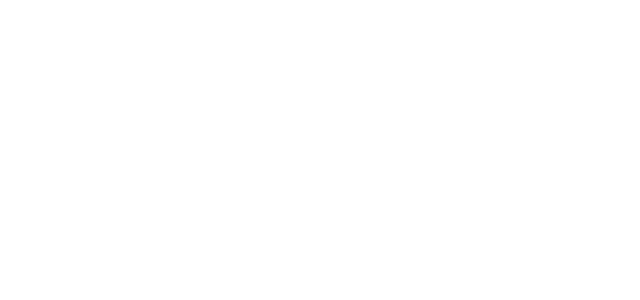
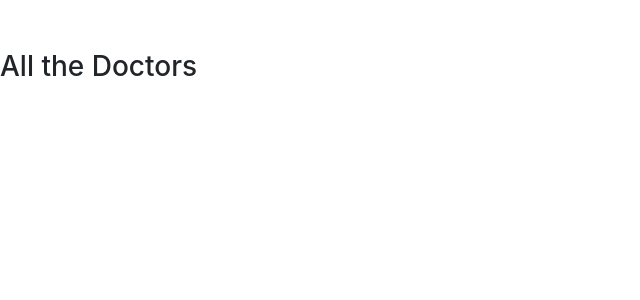
Before and after one commit to Mupa1/bookit-frontend, a React (Create React App) app: page /doctors in a window 1280 px wide. Shown: the top 300 px of the page, without its empty margins (0-640 px from the left). Built offline with nearby package versions, Linux system fonts and the light colour scheme.

Commit message:
add doctors page

```diff
--- a/src/components/App/App.js
+++ b/src/components/App/App.js
@@ -4,6 +4,7 @@
 import HomePage from '../HomePage/HomePage';
 import SignIn from '../SignIn/SignIn';
 import SignUp from '../SignUp/SignUp';
+import Doctors from '../Doctors/Doctors';
 
 const App = () => (
   <BrowserRouter>
@@ -11,6 +12,7 @@
       <Route exact path="/" component={HomePage} />
       <Route path="/signin" component={SignIn} />
       <Route path="/signup" component={SignUp} />
+      <Route path="/doctors" component={Doctors} />
     </Switch>
   </BrowserRouter>
 );
--- /dev/null
+++ b/src/components/Doctors/Doctors.js
@@ -0,0 +1,7 @@
+import React from 'react';
+
+const Doctors = () => (
+  <h3>All the Doctors</h3>
+);
+
+export default Doctors;
```
